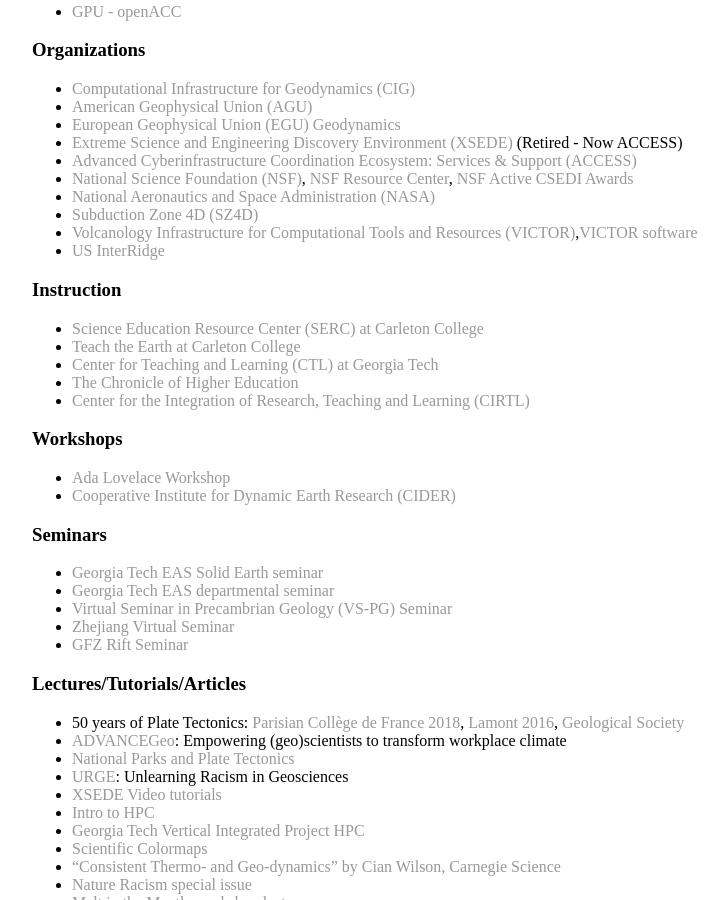
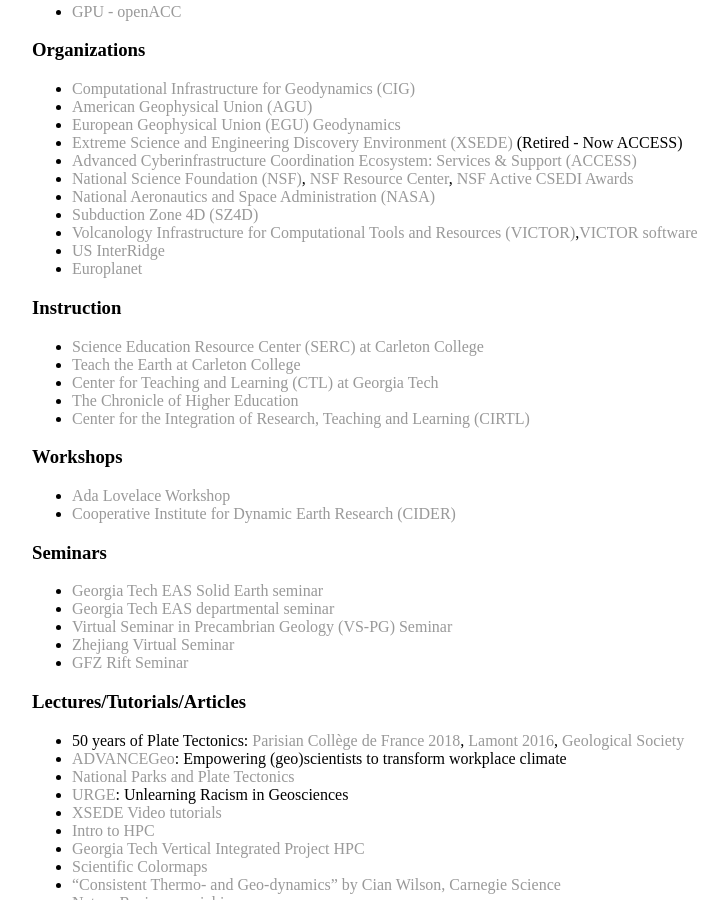
Before and after one commit to joycesim/joycesim.github.io, a Jekyll site: the page built from research/index.md, in a window 1280 px wide and 900 px high, scrolled down 7444 px. Shown: the whole window, without its empty margins (224-952 px from the left). Built offline with Jekyll 4.4.1, drawn with Linux system fonts in a browser that asks for light colours.

Commit message:
Update index.md

```diff
--- a/research/index.md
+++ b/research/index.md
@@ -143,6 +143,7 @@
 * [Subduction Zone 4D (SZ4D)](https://www.sz4d.org/)
 * [Volcanology Infrastructure for Computational Tools and Resources (VICTOR)](https://victor.ldeo.columbia.edu/),[VICTOR software](https://docs.victorproject.org/en/latest/index.html)
 * [US InterRidge](https://usinterridge.org/)
+* [Europlanet](https://www.europlanet.org/)
 
 
 ### Instruction
```
